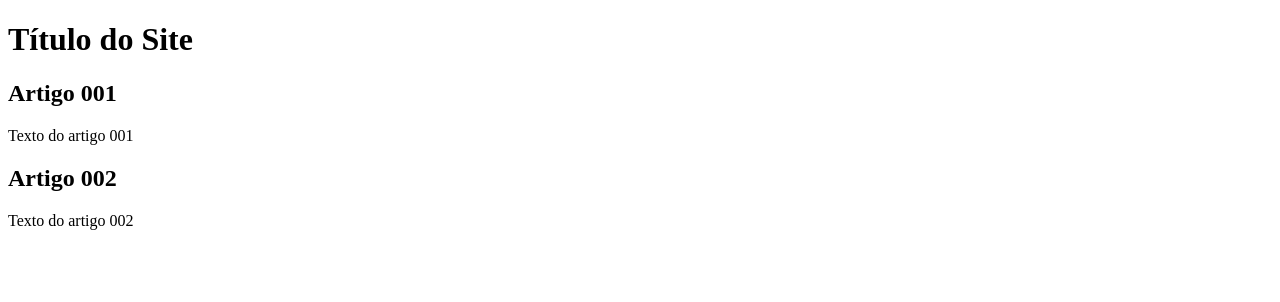
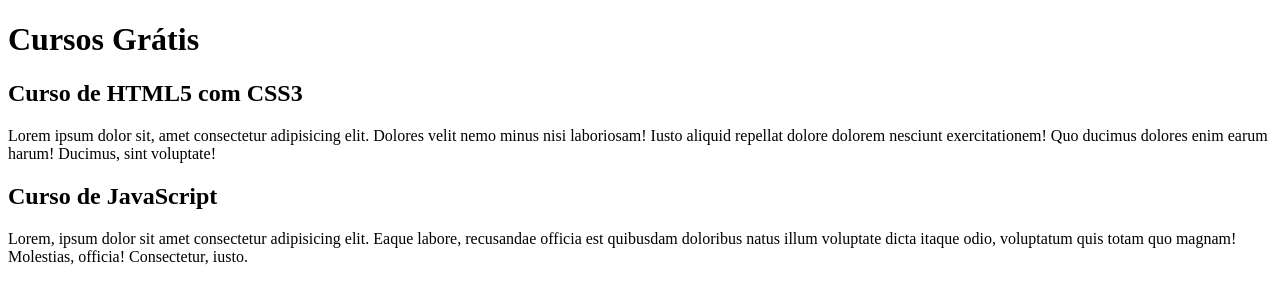
Before and after one commit to moreiratb/projeto-site, a plain HTML site: page index.html in a window 1280 px wide. Drawn offline with Linux system fonts and the light colour scheme.

Commit message:
Início de escrever o conteúdo

```diff
--- a/index.html
+++ b/index.html
@@ -8,15 +8,15 @@
 <body>
     <main>
         <header>
-            <h1>Título do Site</h1>
+            <h1>Cursos Grátis</h1>
         </header>
         <article>
-            <h2>Artigo 001</h2>
-            <p>Texto do artigo 001</p>
+            <h2>Curso de HTML5 com CSS3</h2>
+            <p>Lorem ipsum dolor sit, amet consectetur adipisicing elit. Dolores velit nemo minus nisi laboriosam! Iusto aliquid repellat dolore dolorem nesciunt exercitationem! Quo ducimus dolores enim earum harum! Ducimus, sint voluptate!</p>
         </article>
         <article>
-            <h2>Artigo 002</h2>
-            <p>Texto do artigo 002</p>
+            <h2>Curso de JavaScript</h2>
+            <p>Lorem, ipsum dolor sit amet consectetur adipisicing elit. Eaque labore, recusandae officia est quibusdam doloribus natus illum voluptate dicta itaque odio, voluptatum quis totam quo magnam! Molestias, officia! Consectetur, iusto.</p>
         </article>
     </main>
 
```
